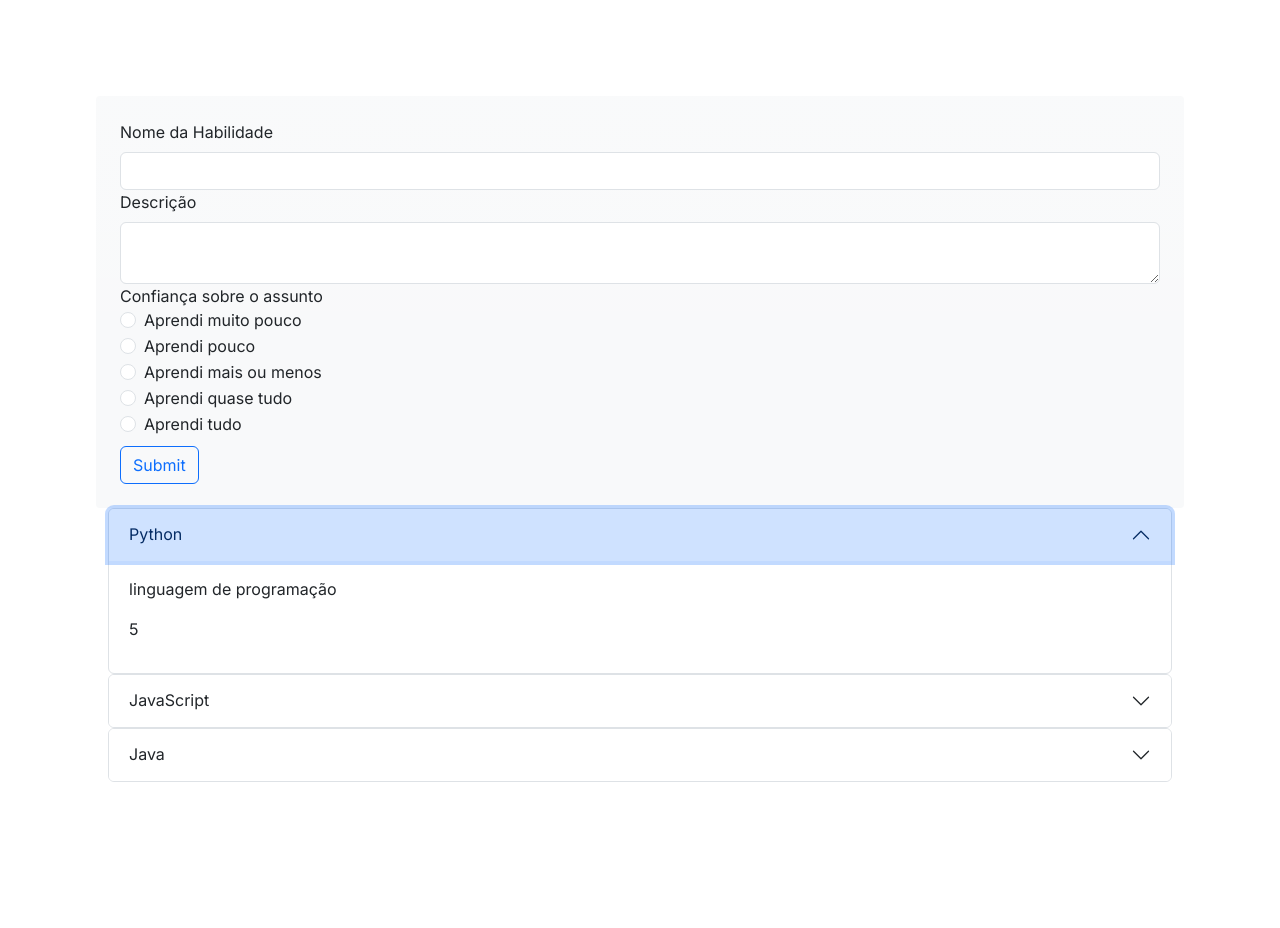
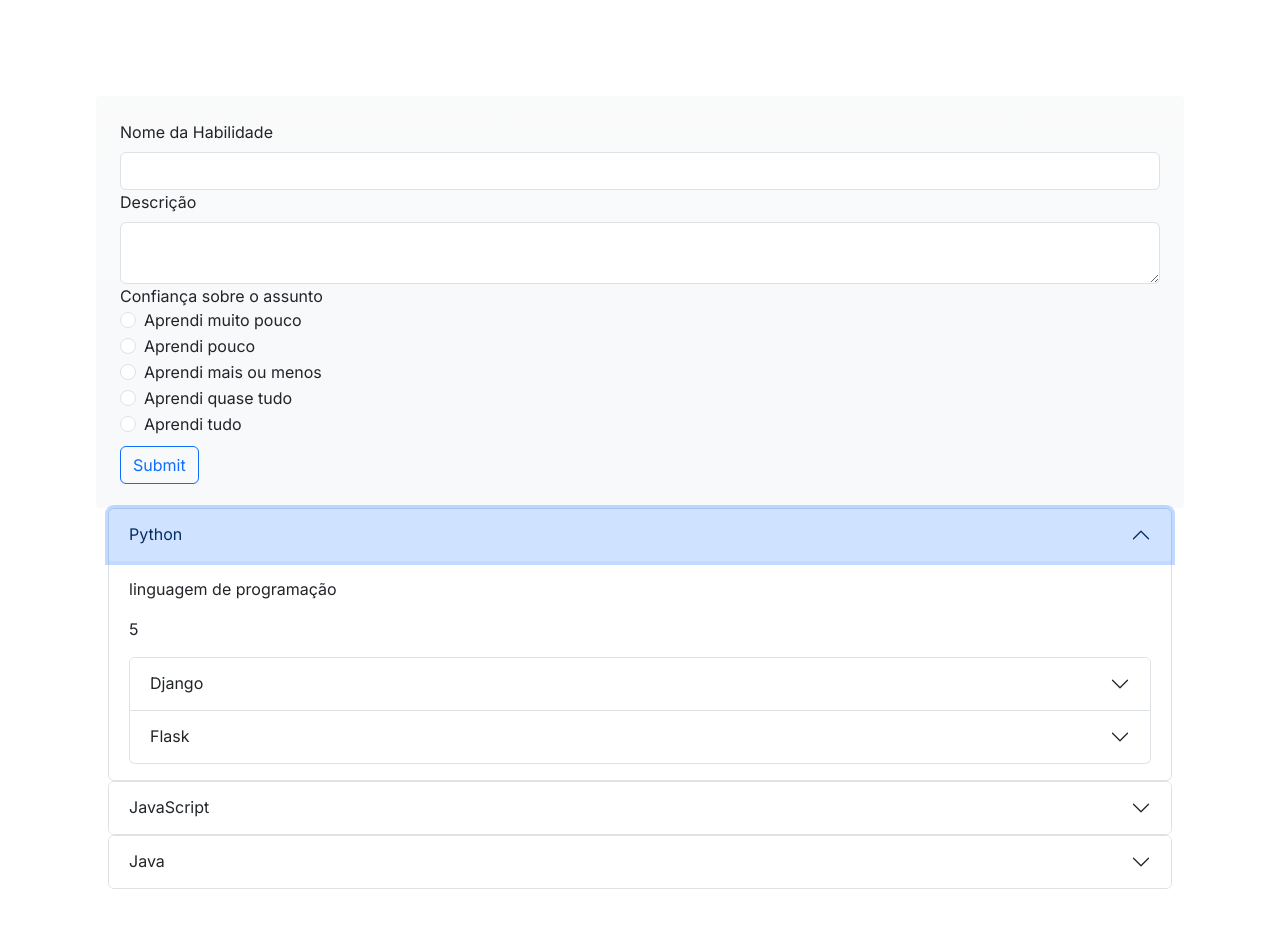
Before and after one commit to Eletrinho/trilhaAprendizado, a Next.js app in the folder frontend/: page / in a window 1280 px wide. Both pictures are taken after a click on the button "Python". Shown: the top 928 px of the page. Before the commit the page ends 878 px from the top, so only its background shows below. Built offline with nearby package versions, Linux system fonts and the light colour scheme.

Commit message:
coloquei um accordion de subskill dentro do de skill

```diff
--- a/frontend/src/app/SkillAccordion.js
+++ b/frontend/src/app/SkillAccordion.js
@@ -1,13 +1,26 @@
 'use client'
 import Accordion from 'react-bootstrap/Accordion';
 
-export default function SkillAccordion({ id, name, description, confidence }) {
+export default function SkillAccordion({ id, name, description, confidence, subskill = [] }) {
     return (
         <Accordion.Item eventKey={id}>
             <Accordion.Header>{name}</Accordion.Header>
             <Accordion.Body>
                 <p>{description}</p>
                 <p>{confidence}</p>
+                {subskill.length > 0 &&
+                    <Accordion>
+                        {subskill.map((skill) => (
+                            <Accordion.Item eventKey={skill.name} key={subskill.indexOf(skill)}>
+                                <Accordion.Header> {skill.name}</Accordion.Header>
+                                <Accordion.Body>
+                                    <p>{skill.description}</p>
+                                    <p>{skill.confidence}</p>
+                                </Accordion.Body>
+                            </Accordion.Item>
+                        ))}
+                    </Accordion>
+                }
             </Accordion.Body>
         </Accordion.Item>
     )
--- a/frontend/src/app/Skills.js
+++ b/frontend/src/app/Skills.js
@@ -6,7 +6,16 @@ export default function Skills() {
         'id': 1,
         'name': "Python",
         'description': 'linguagem de programação',
-        'confidence': 5
+        'confidence': 5,
+        'subskill': [{
+            'name': "Django",
+            "description": "Framework",
+            "confidence": 4,
+        }, {
+            'name': "Flask",
+            "description": "Framework",
+            "confidence": 3,
+        }],
     },
     {
         'id': 2,
@@ -24,11 +33,16 @@ export default function Skills() {
     const rows = []
 
     for (let skill of skills) {
-        rows.push(<SkillAccordion id={skill.id} name={skill.name} description={skill.description} confidence={skill.confidence}/>)
+        if (skill.subskill){
+            rows.push(<SkillAccordion id={skill.id} name={skill.name} description={skill.description} confidence={skill.confidence} subskill={skill.subskill} />)
+        } else {
+            rows.push(<SkillAccordion id={skill.id} name={skill.name} description={skill.description} confidence={skill.confidence} />)
+        }
+
     }
 
     return (
-        <Accordion>
+        <Accordion alwaysOpen>
             {rows.map((row) => (
                 <span key={rows.indexOf(row)}>{row}</span>
             ))}
```
